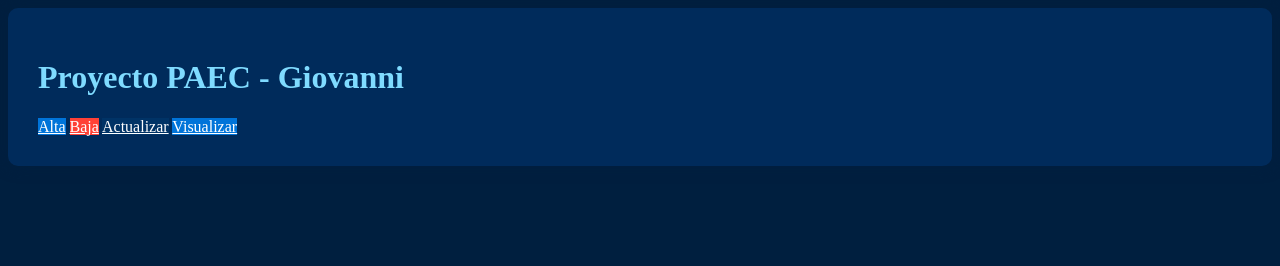
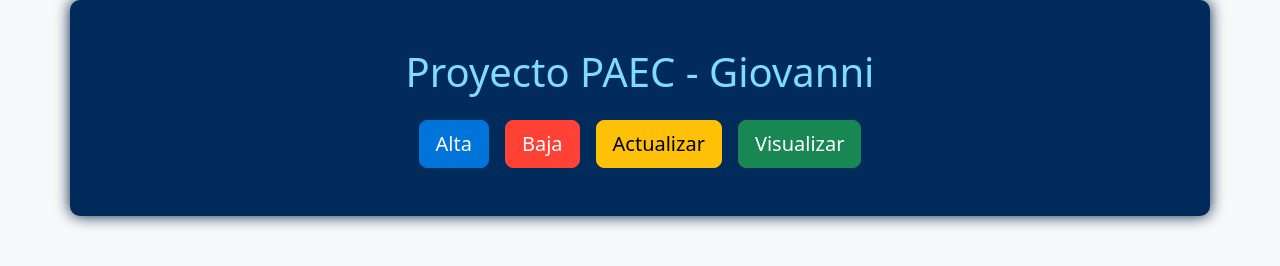
Before and after one commit to vannigoku/a, a website: page public/index.html in a window 1280 px wide. Drawn offline with nearby package versions, Linux system fonts and the light colour scheme.

Commit message:
Actualizar diseño de index con botones

```diff
--- a/public/index.html
+++ b/public/index.html
@@ -2,16 +2,19 @@
 <html lang="es">
 <head>
   <meta charset="UTF-8" />
-  <title>Inicio - Proyecto Giovanni</title>
+  <title>Proyecto PAEC - Giovanni</title>
+  <link href="https://cdn.jsdelivr.net/npm/bootstrap@5.3.0/dist/css/bootstrap.min.css" rel="stylesheet" />
   <link rel="stylesheet" href="styles.css" />
 </head>
-<body>
-  <div class="container text-center">
-    <h1>Proyecto PAEC - Giovanni</h1>
-    <a href="alta.html" class="btn btn-primary m-2">Alta</a>
-    <a href="baja.html" class="btn btn-danger m-2">Baja</a>
-    <a href="actualizar.html" class="btn btn-secondary m-2">Actualizar</a>
-    <a href="visualizar.html" class="btn btn-primary m-2">Visualizar</a>
+<body class="bg-light">
+  <div class="container py-5 text-center">
+    <h1 class="mb-4">Proyecto PAEC - Giovanni</h1>
+    <div class="d-flex justify-content-center gap-3">
+      <a href="alta.html" class="btn btn-primary btn-lg">Alta</a>
+      <a href="baja.html" class="btn btn-danger btn-lg">Baja</a>
+      <a href="actualizar.html" class="btn btn-warning btn-lg">Actualizar</a>
+      <a href="visualizar.html" class="btn btn-success btn-lg">Visualizar</a>
+    </div>
   </div>
 </body>
 </html>
```
